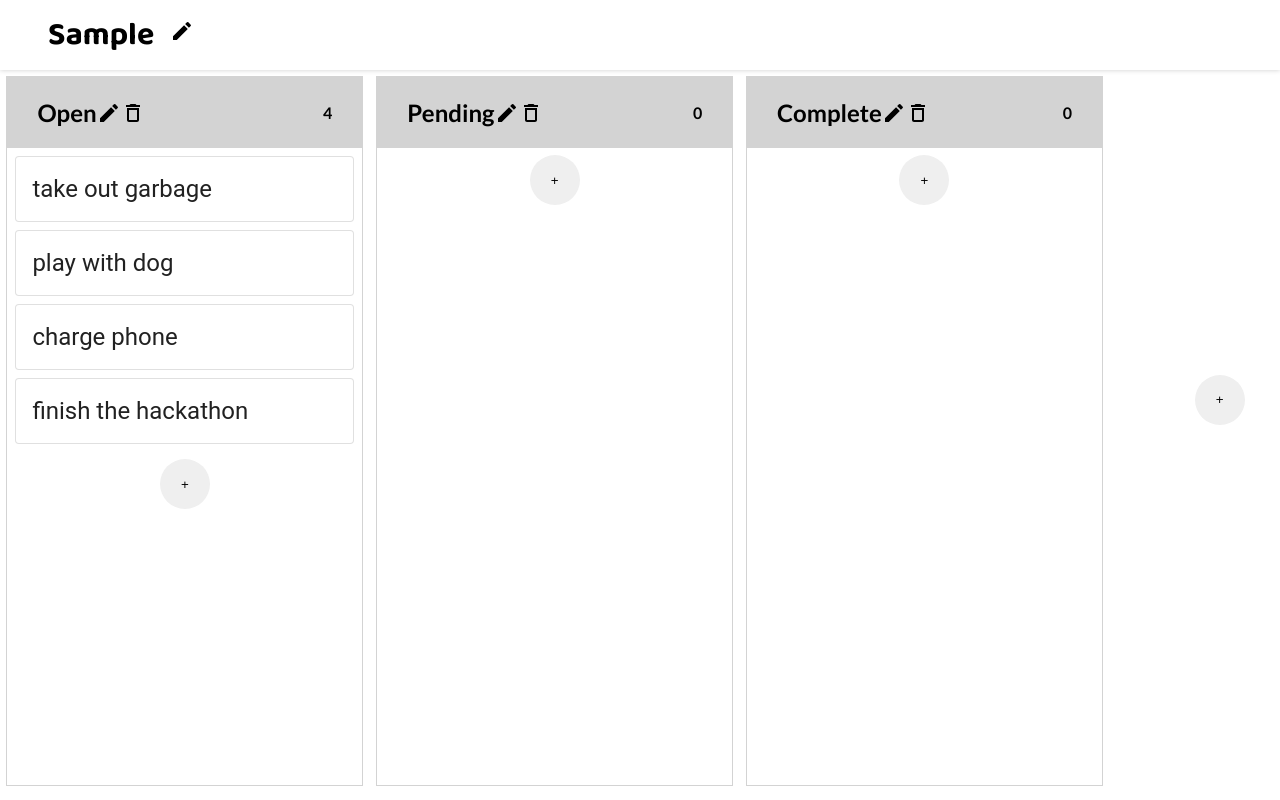
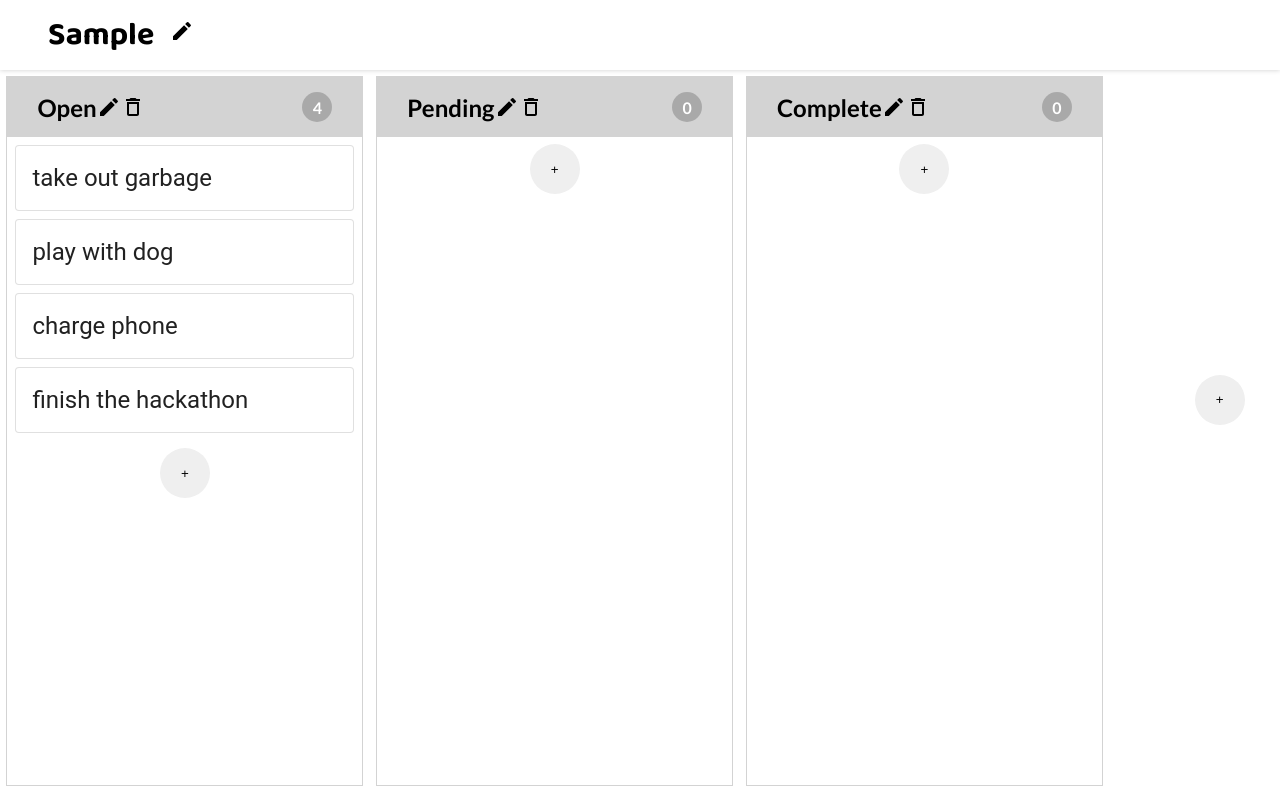
Before and after one commit to adam-botma/hackathon-badASS, a React (Create React App) app: page / in a window 1280 px wide. Both pictures are taken after typing "Sample" into the empty fields and a click on the button "GET STARTED". Built offline with nearby package versions, Linux system fonts and the light colour scheme.

Commit message:
added badge styling

```diff
--- a/src/App.css
+++ b/src/App.css
@@ -109,7 +109,7 @@ header {
   display: flex;
   align-items: center;
   background-color: lightgrey;
-  height: 10%;
+  height: 60px;
   padding: 0 30px;
   text-transform: capitalize;
   font-weight: 700;
@@ -204,7 +204,14 @@ header {
 }
 
 .column-badge {
-  text-align: right;
+  background-color: darkgray;
+  height: 30px;
+  width: 30px;
+  border-radius: 50%;
+  display: flex;
+  align-items: center;
+  justify-content: center;
+  color: white;
 }
 
 /* MOBILE RESPONSIVENESS */
--- a/src/Components/KanbanColumn.js
+++ b/src/Components/KanbanColumn.js
@@ -96,9 +96,7 @@ export default function KanbanColumn(props) {
                 </DialogActions>
               </Dialog>
             </div>
-            <div>
-              <span className="column-badge">{props.tasks.length}</span>
-            </div>
+            <div className="column-badge">{props.tasks.length}</div>
           </div>
           <Droppable droppableId={props.column.id} type="task">
             {(provided, snapshot) => (
```
